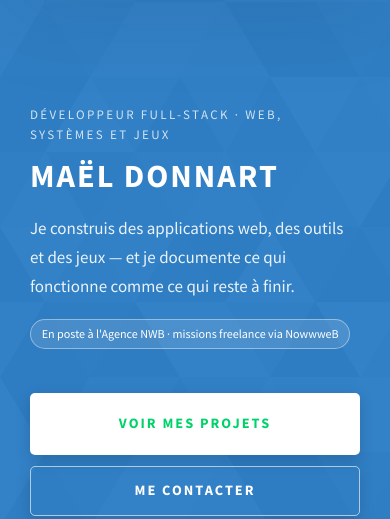
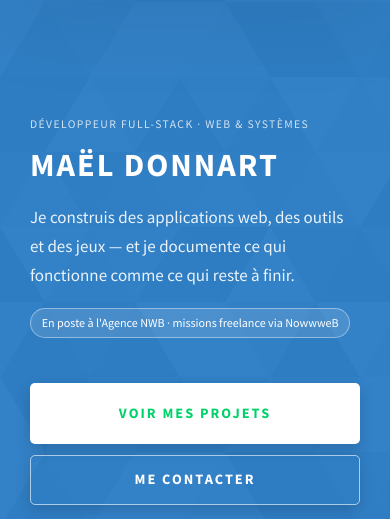
Before and after one commit to Phanty78/Portfolio, a website with bundled scripts: page index.html in a window 390 px wide. Shown: the part 73-592 px from the top of the page. Built offline with nearby package versions, Linux system fonts and the light colour scheme; files whose address does not match are found by name.

Commit message:
fix: ajuster l'accroche du hero sur mobile

```diff
--- a/css/custom.css
+++ b/css/custom.css
@@ -563,3 +563,10 @@ button.filter:hover {
     grid-template-columns: 1fr;
   }
 }
+
+@media only screen and (max-width: 37.5em) {
+  .home-hero__eyebrow {
+    font-size: 1.3rem;
+    letter-spacing: 0.12em;
+  }
+}
--- a/index.html
+++ b/index.html
@@ -140,7 +140,7 @@
     <section class="home-hero">
       <div class="home-hero__inner">
         <div class="home-hero__content">
-          <p class="home-hero__eyebrow">Développeur full-stack · web, systèmes et jeux</p>
+          <p class="home-hero__eyebrow">Développeur full-stack · web &amp; systèmes</p>
           <h1 class="heading-primary">Maël Donnart</h1>
           <p class="home-hero__lead">
             Je construis des applications web, des outils et des jeux — et je
```
